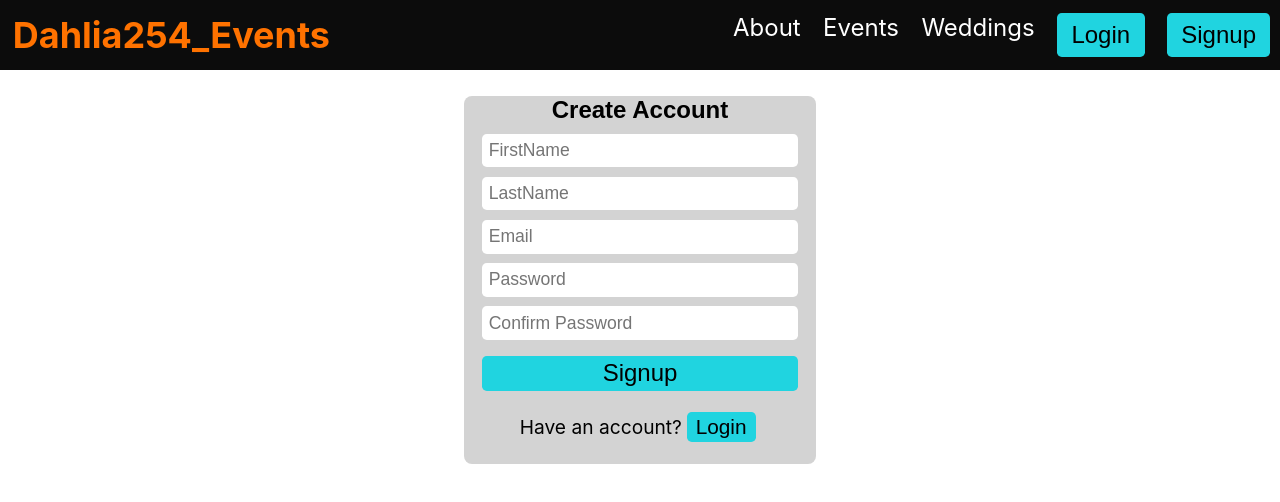
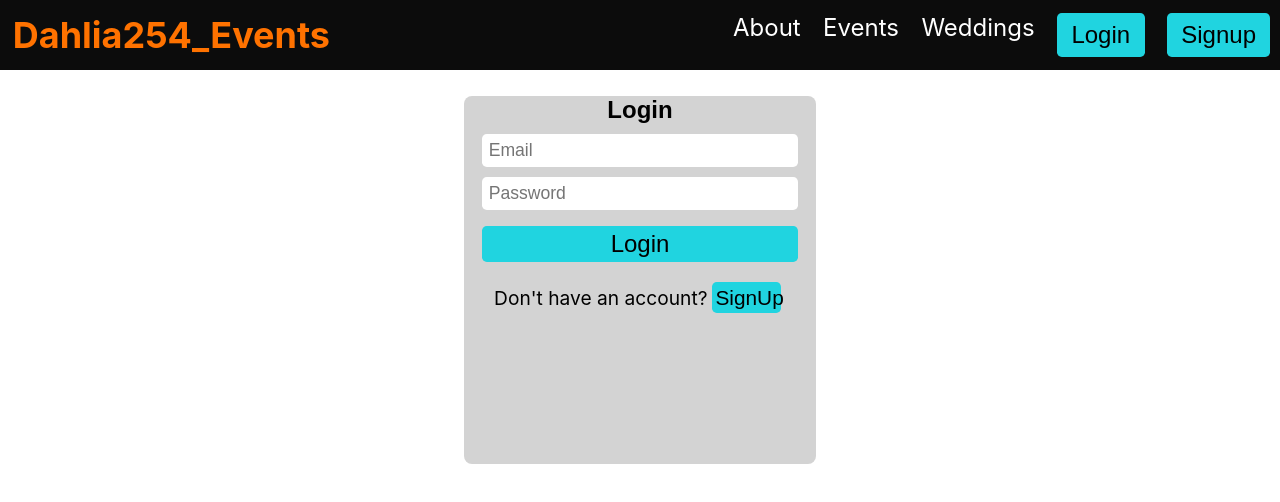
Before and after one commit to Leestan360/dahlia254_events-react, a React (Create React App) app: page / in a window 1280 px wide. Shown: the top 502 px of the page. Built offline with nearby package versions, Linux system fonts and the light colour scheme.

Commit message:
Style login form

```diff
--- a/src/components/App.js
+++ b/src/components/App.js
@@ -1,5 +1,5 @@
 import React from "react";
-import Authentication from "./Authentication";
+import Login from "./Login";
 // import EventsPage from "./EventsPage";
 import NavBar from "./NavBar";
 // import WeddingsPage from "./WeddingsPage";
@@ -10,7 +10,7 @@ function App() {
   return (
   <div>
     <NavBar />
-    <Authentication />
+    <Login />
   </div>
   );
 }
--- a/src/components/Authentication.js
+++ b/src/components/Authentication.js
@@ -39,12 +39,9 @@ function Authentication() {
     })
     .then(response => response.json())
     .then(data => {
-      if (formData.password !== formData.confirmPassword) {
-        alert("Passwords do not match")
-      } else {
       onAddUser(data)
       setFormData({...formData, firstName: "", lastName: "", email: "", password: "", confirmPassword: ""})
-      console.log(data)}
+      console.log(data)
     })
   }
 
@@ -57,7 +54,7 @@ function Authentication() {
       <input onChange={handleChange} name="email" type="email" placeholder="Email" required />
       <input onChange={handleChange} name="password" type="password" placeholder="Password" required />
       <input onChange={handleChange} name="confirmPassword" type="password" placeholder="Confirm Password" required />
-      <button type="submit">Signup</button>
+      <button type="submit">SignUp</button>
       <p>Have an account?<button>Login</button></p>
     </form>
   );
--- a/src/components/Login.js
+++ b/src/components/Login.js
@@ -1,8 +1,15 @@
 import React from "react";
+import "../styles/style.css"
 
 function Login() {
   return (
-    <div></div>
+    <form type="submit" className="login-form">
+      <h2>Login</h2>
+      <input type="email" name="email" placeholder="Email" required />
+      <input type="password" name="password" placeholder="Password" required />
+      <button type="submit">Login</button>
+      <p>Don't have an account?<button>SignUp</button></p>
+    </form>
   )
 }
 
--- a/src/styles/style.css
+++ b/src/styles/style.css
@@ -64,8 +64,8 @@
   margin-top: 5.5rem;
 }
 
-/* Authentiction styling */
-.signup-form {
+/* Authentiction styling and login form */
+.signup-form, .login-form {
   margin: 6rem auto 0;
   width: 22rem;
   height: 23rem;
@@ -74,12 +74,12 @@
   text-align: center;
 }
 
-.signup-form h2 {
+.signup-form h2, .login-form h2 {
   margin-top: 1rem;
   font-family: sans-serif;
 }
 
-.signup-form input {
+.signup-form input, .login-form input {
   width: 86%;
   height: 1.3rem;
   margin: 0.6rem auto 0 auto;
@@ -90,11 +90,7 @@
   font-size: 1.1rem;
 }
 
-/* #firstname {
-  margin-top: 3rem;
-} */
-
-.signup-form button[type="submit"] {
+.signup-form button[type="submit"], .login-form button[type="submit"] {
   width: 90%;
   height: 2.2rem;
   font-size: 1.5rem;
@@ -105,16 +101,16 @@
   margin: 1rem auto;
 }
 
-.signup-form button[type="submit"]:hover {
+.signup-form button[type="submit"]:hover, .login-form button[type="submit"]:hover {
   background-color: #ff7200;
   color: #fff;
 }
 
-.signup-form p {
+.signup-form p, .login-form p {
   font-size: 1.2rem;
 }
 
-.signup-form p button {
+.signup-form p button, .login-form p button {
   background-color: #20d4e0;
   border: none;
   outline: none;
@@ -126,7 +122,7 @@
   cursor: pointer;
 }
 
-.signup-form p button:hover {
+.signup-form p button:hover, .login-form p button:hover {
   background-color: #ff7200;
   color: #fff;
 }
```
